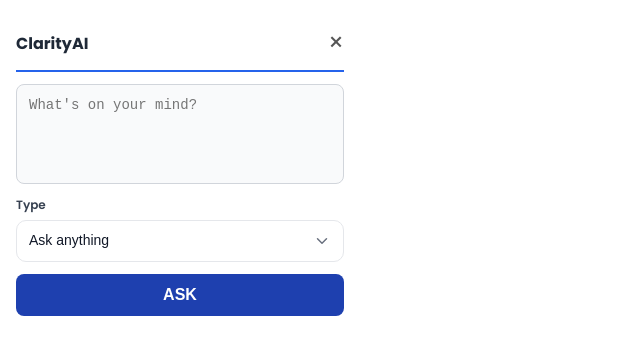
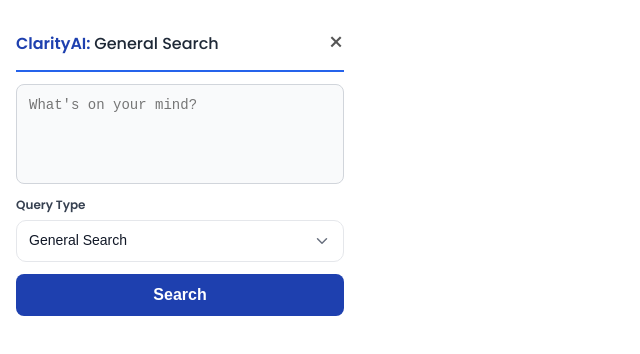
Before and after one commit to SandipDeb05/clarityai, a React (Vite) app: page / in a window 1280 px wide. Shown: the top 354 px of the page, without its empty margins (0-640 px from the left). Built offline with nearby package versions, Linux system fonts and the light colour scheme; a web font is replaced by a local one.

Commit message:
feat: implement dynamic prompt generation and update search types in the popup interface

```diff
--- a/src/api/geminiAI.ts
+++ b/src/api/geminiAI.ts
@@ -1,3 +1,5 @@
+import { generatePrompt } from "../constants/utils";
+
 export async function fetchGeminiAIResponse(
   question: string,
   tabText: string,
@@ -5,52 +7,7 @@
 ) {
   if (!question) return;
 
-  let prompt: string = "";
-  if (queryType === "ask_anything") {
-    prompt = `You are ClarityAI, an intelligent assistant built into a Chrome extension. Your goal is to provide the most relevant and accurate answer to the user's query.
-    The user has asked the following question: "${question}"
-    Instructions:
-    1. Use your general knowledge and reasoning to answer directly.
-    2. Keep the answer under 60 words. Output in plain text (no formatting, markdown, or quotes).
-    3. Make it concise, clear, and directly answer the question.
-    4. Avoid filler language or speculation. Prioritize clarity and relevance.`;
-  } else if (queryType === "disctonary") {
-    prompt = `You are ClarityAI, an intelligent assistant built into a Chrome extension. Your
-    goal is to provide a clear and accurate meaning or explanation for the user's query.
-    The user has asked the following question: "${question}"
-    Instructions:
-    1. Determine if the query is a word, phrase, sentence, or short paragraph.
-    2. Provide a concise and precise definition or explanation as if you are a dictionary.
-    3. Keep the answer under 60 words. Output in plain text (no formatting, markdown, or quotes).
-    4. Avoid filler language or speculation. Prioritize clarity and relevance.`;
-  } else if (queryType === "whole_page_search") {
-    const limitedTabText: string = tabText
-      ?.split(/\s+/)
-      ?.slice(0, 100)
-      ?.join(" ");
-
-    prompt = `
-    You are ClarityAI, an intelligent assistant built into a Chrome extension. Your goal is to provide the most relevant and accurate answer to the user's query.
-    The user has asked the following question: "${question}"
-    The content of the current web page (limited to ~100 words): "${limitedTabText}"
-    Instructions:
-    1. If the question can be answered using general knowledge or reasoning, answer directly — do not limit yourself to the page content.
-    2. If the question relates to the current page, prioritize using the page content for accuracy.
-    3. If the page content is irrelevant or unhelpful, ignore it and answer from general knowledge.
-    4. Keep the answer under 60 words, Output in plain text (no formatting, markdown, or quotes).
-    5. Make it concise, clear, and directly answer the question.
-    Avoid filler language or speculation. Prioritize clarity and relevance.`;
-  } else {
-    prompt = `
-    You are ClarityAI, an intelligent assistant built into a Chrome extension.
-    The system received an unrecognized request type for the following message: "${question}"
-    Instructions:
-    1. Politely inform the user that something went wrong while processing their request.
-    2. Suggest they try again or rephrase their query.
-    3. Keep the response under 30 words. Output in plain text (no formatting, markdown, or quotes).
-    4. Be concise, clear, and empathetic.
-    Avoid filler language or speculation. Prioritize clarity and relevance.`;
-  }
+  let prompt: string = generatePrompt(queryType, question, tabText);
 
   const response: Response = await fetch(
     "https://clarity-ai-proxy.sandip-ai-proxy.workers.dev",
--- a/src/api/openAI.ts
+++ b/src/api/openAI.ts
@@ -22,7 +22,7 @@
     {
       method: "POST",
       headers: {
-        Authorization: `Bearer ${import.meta.env.VITE_OPENAI_API_KEY}`,
+        Authorization: `Bearer ${import.meta.env.VITE_OPENAI_API_KEY}`, // WILL NOT WORK
         "Content-Type": "application/json",
       },
       body: JSON.stringify({
--- a/src/constants/utils.ts
+++ b/src/constants/utils.ts
@@ -22,3 +22,58 @@
   "was",
   "are",
 ]);
+
+export const generatePrompt = (
+  queryType: string | undefined,
+  question: string,
+  tabText?: string
+) => {
+  let prompt: string = "";
+
+  if (queryType === "General Search") {
+    prompt = `You are ClarityAI, an intelligent assistant built into a Chrome extension. Your goal is to provide the most relevant and accurate answer to the user's query.
+    The user has asked the following question: "${question}"
+    Instructions:
+    1. Use your general knowledge and reasoning to answer directly.
+    2. Keep the answer under 60 words. Output in plain text (no formatting, markdown, or quotes).
+    3. Make it concise, clear, and directly answer the question.
+    4. Avoid filler language or speculation. Prioritize clarity and relevance.`;
+  } else if (queryType === "Meaning Explorer") {
+    prompt = `You are ClarityAI, an intelligent assistant built into a Chrome extension. Your
+    goal is to provide a clear and accurate meaning or explanation for the user's query.
+    The user has asked the following question: "${question}"
+    Instructions:
+    1. Determine if the query is a word, phrase, sentence, or short paragraph.
+    2. Provide a concise and precise definition or explanation as if you are a dictionary.
+    3. Keep the answer under 60 words. Output in plain text (no formatting, markdown, or quotes).
+    4. Avoid filler language or speculation. Prioritize clarity and relevance.`;
+  } else if (queryType === "Whole Page Search") {
+    const limitedTabText: string =
+      tabText?.split(/\s+/)?.slice(0, 100)?.join(" ") ||
+      "NOT ABLE TO GET WEB CONTENT";
+
+    prompt = `
+    You are ClarityAI, an intelligent assistant built into a Chrome extension. Your goal is to provide the most relevant and accurate answer to the user's query.
+    The user has asked the following question: "${question}"
+    The content of the current web page (limited to ~100 words): "${limitedTabText}"
+    Instructions:
+    1. If the question can be answered using general knowledge or reasoning, answer directly — do not limit yourself to the page content.
+    2. If the question relates to the current page, prioritize using the page content for accuracy.
+    3. If the page content is irrelevant or unhelpful, ignore it and answer from general knowledge.
+    4. Keep the answer under 60 words, Output in plain text (no formatting, markdown, or quotes).
+    5. Make it concise, clear, and directly answer the question.
+    Avoid filler language or speculation. Prioritize clarity and relevance.`;
+  } else {
+    prompt = `
+    You are ClarityAI, an intelligent assistant built into a Chrome extension.
+    The system received an unrecognized request type for the following message: "${question}"
+    Instructions:
+    1. Politely inform the user that something went wrong while processing their request.
+    2. Suggest they try again or rephrase their query.
+    3. Keep the response under 30 words. Output in plain text (no formatting, markdown, or quotes).
+    4. Be concise, clear, and empathetic.
+    Avoid filler language or speculation. Prioritize clarity and relevance.`;
+  }
+
+  return prompt;
+};
--- a/src/popup/App.tsx
+++ b/src/popup/App.tsx
@@ -6,7 +6,7 @@
   const [question, setQuestion] = useState<string>("");
   const [response, setResponse] = useState<string>("");
   const [loading, setLoading] = useState<boolean>(false);
-  const [typeOfSearch, setTypeOfSearch] = useState<string>("ask_anything");
+  const [typeOfSearch, setTypeOfSearch] = useState<string>("General Search");
 
   const handleTask = async () => {
     if (!question?.trim()) return;
@@ -14,10 +14,10 @@
     setResponse("");
 
     switch (typeOfSearch) {
-      case "ask_anything": {
+      case "General Search": {
         try {
           const answer = await fetchGeminiAIResponse(question, "", {
-            queryType: "ask_anything",
+            queryType: "General Search",
           });
           setResponse(answer);
         } catch (e) {
@@ -27,10 +27,10 @@
         }
         return;
       }
-      case "disctonary": {
+      case "Meaning Explorer": {
         try {
           const answer = await fetchGeminiAIResponse(question, "", {
-            queryType: "disctonary",
+            queryType: "Meaning Explorer",
           });
           setResponse(answer);
         } catch (e) {
@@ -40,7 +40,7 @@
         }
         return;
       }
-      case "whole_page_search": {
+      case "Whole Page Search": {
         chrome.runtime.sendMessage(
           { action: "FETCH_TAB_TEXT" },
           async (response) => {
@@ -49,7 +49,7 @@
               const answer: string = await fetchGeminiAIResponse(
                 question,
                 tabText,
-                { queryType: "whole_page_search" }
+                { queryType: "Whole Page Search" }
               );
               setResponse(answer);
             } catch (e: unknown) {
@@ -82,7 +82,10 @@
   return (
     <main className="main__container">
       <div className="heading__wrapper">
-        <h2 className="heading poppins-bold">ClarityAI</h2>
+        <h2 className="heading">
+          <span className="text-primary poppins-semibold">ClarityAI:</span>{" "}
+          <span className="poppins-medium">{typeOfSearch}</span>
+        </h2>
         <div role="button" className="close__btn" onClick={handleClosePopup}>
           &times;
         </div>
@@ -100,18 +103,16 @@
 
       <div className="field">
         <label htmlFor="type" className="field__label">
-          Type
+          Query Type
         </label>
         <select id="type" className="select" onChange={handleTypeChange}>
-          <option value="ask_anything">Ask anything</option>
-          <option value="disctonary">Disctonary</option>
-          <option value="whole_page_search">Whole page search</option>
-          {/* <option value="ask_about_section">Ask about a section</option> */}
-          {/* <option value="web_search">Web search</option> */}
+          <option value="General Search">General Search</option>
+          <option value="Meaning Explorer">Meaning Explorer</option>
+          <option value="Whole Page Search">Whole Page Search</option>
         </select>
       </div>
 
-      <button onClick={handleTask}>{loading ? "Loading..." : "ASK"}</button>
+      <button onClick={handleTask}>{loading ? "Analyzing…" : "Search"}</button>
 
       {loading && (
         <div className="loading-skeleton">
--- a/src/popup/popup.css
+++ b/src/popup/popup.css
@@ -18,6 +18,10 @@
   font-size: 16px;
   font-weight: 600;
   color: #1f2937;
+}
+
+.text-primary {
+  color: #1e40af;
 }
 
 textarea.question__popup {
```
